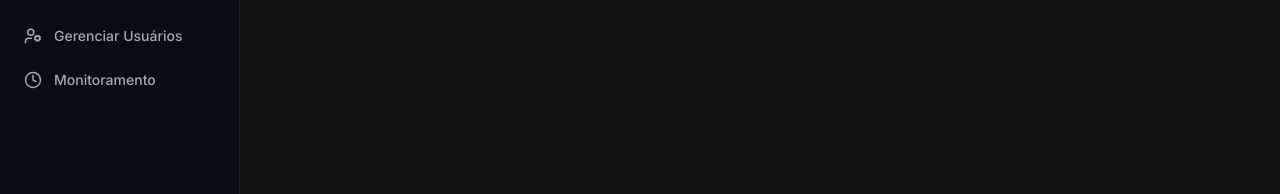
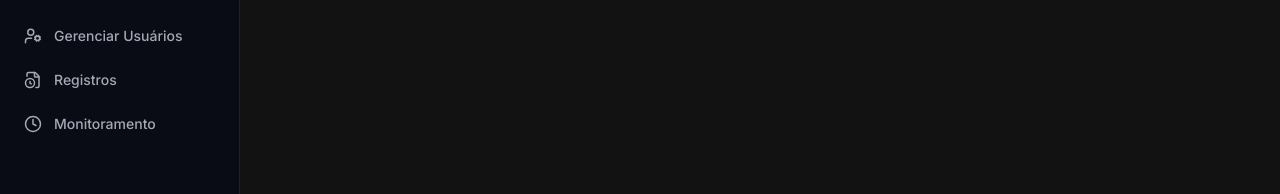
Before and after one commit to rogerdayan23-stack/tropa-do-rank, a Next.js app: page /saldos in a window 1280 px wide. Shown: the part 465-659 px from the top of the page. Built offline with nearby package versions, Linux system fonts and the light colour scheme; no server answers; sample sign-in values are in the browser's storage.

Commit message:
Implementa auditoria e acesso de co-admin: src/components/sidebar.tsx

```diff
--- a/src/components/sidebar.tsx
+++ b/src/components/sidebar.tsx
@@ -17,6 +17,7 @@ import {
   ChevronRight,
   UserCog,
   Crown,
+  FileClock,
 } from "lucide-react";
 import { cn } from "@/lib/utils";
 
@@ -40,10 +41,11 @@ const adminItems = [
   { label: "Saldos", href: "/saldos", icon: DollarSign },
 ];
 
-const adminPanelItems = [
+const adminMasterItems = [
   { label: "Gerenciar Usuários", href: "/admin/usuarios", icon: UserCog },
-  { label: "Monitoramento", href: "/admin/monitoramento", icon: Clock },
+  { label: "Registros", href: "/admin/registros", icon: FileClock },
 ];
+const monitorItem = { label: "Monitoramento", href: "/admin/monitoramento", icon: Clock };
 
 export function Sidebar() {
   const pathname = usePathname();
@@ -142,16 +144,15 @@ export function Sidebar() {
           <NavLink key={item.href} {...item} />
         ))}
 
-        {user?.role === "admin" && (
+        {(user?.role === "admin" || user?.role === "moderador") && (
           <>
             <div className="pt-4 pb-1">
               <p className="text-xs font-semibold text-muted-foreground/60 uppercase tracking-wider px-3 mb-2">
                 Admin
               </p>
             </div>
-            {adminPanelItems.map((item) => (
-              <NavLink key={item.href} {...item} />
-            ))}
+            {user.role === "admin" && adminMasterItems.map((item) => <NavLink key={item.href} {...item} />)}
+            <NavLink {...monitorItem} />
           </>
         )}
       </nav>
```
